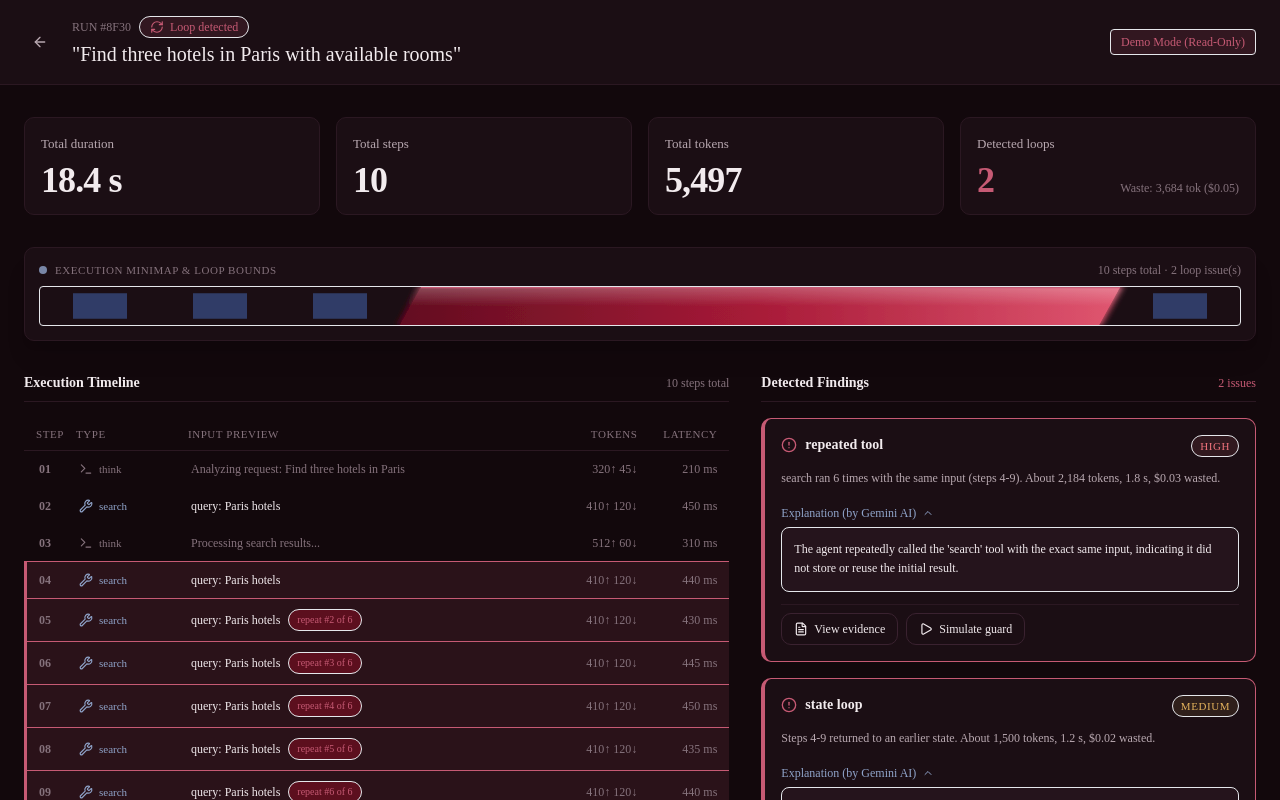
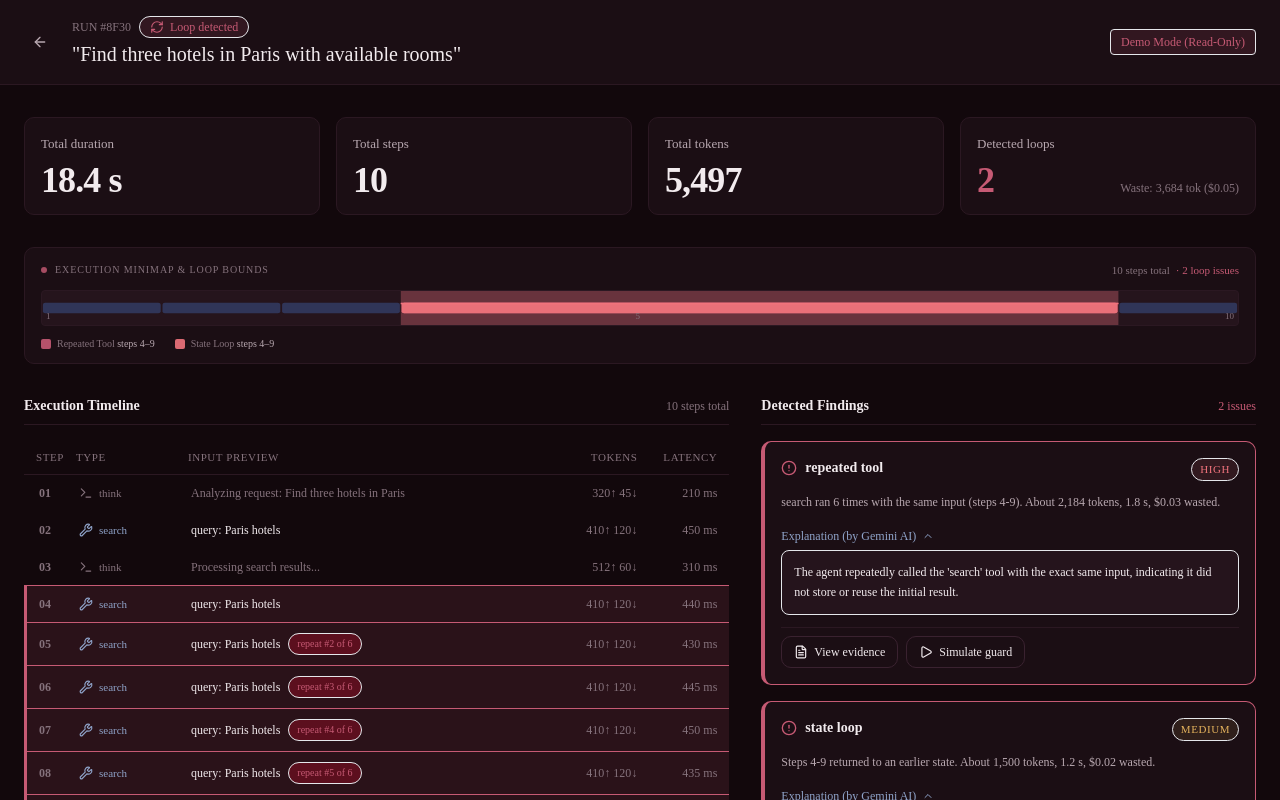
Before and after one commit to priyanshi-100506/SISYPHUS, a Next.js app in the folder frontend/: page /demo in a window 1280 px wide. Shown: the top 800 px of the page. Built offline with nearby package versions, Linux system fonts and the light colour scheme; no server answers.

Commit message:
refactor(minimap): implement segment-based SVG loop minimap with color-coded finding blocks and axis labels

```diff
--- a/frontend/src/components/ui/loop-minimap.tsx
+++ b/frontend/src/components/ui/loop-minimap.tsx
@@ -1,6 +1,18 @@
 "use client";
 
-import React, { useState } from "react";
+import React, { useRef, useState } from "react";
+
+const FINDING_COLORS: Record<string, { fill: string; border: string; label: string }> = {
+  REPEATED_TOOL:    { fill: "rgba(198,90,116,0.22)",  border: "#C65A74", label: "Repeated Tool" },
+  STATE_LOOP:       { fill: "rgba(240,115,124,0.18)", border: "#F0737C", label: "State Loop" },
+  RETRY_STORM:      { fill: "rgba(227,178,92,0.20)",  border: "#E3B25C", label: "Retry Storm" },
+  EXECUTION_BLOAT:  { fill: "rgba(143,163,201,0.18)", border: "#8FA3C9", label: "Execution Bloat" },
+  TOOL_OSCILLATION: { fill: "rgba(198,90,116,0.15)",  border: "#C65A74", label: "Oscillation" },
+};
+
+function getColor(type: string) {
+  return FINDING_COLORS[type] ?? { fill: "rgba(198,90,116,0.18)", border: "#C65A74", label: type.replace(/_/g, " ") };
+}
 
 export interface FlaggedRange {
   step_start: number;
@@ -26,185 +38,217 @@ export const LoopMinimap: React.FC<LoopMinimapProps> = ({
   onStepClick,
   onRangeHover,
 }) => {
-  const [tooltip, setTooltip] = useState<{
-    text: string;
-    x: number;
-    y: number;
-  } | null>(null);
+  const containerRef = useRef<HTMLDivElement>(null);
+  const [tooltip, setTooltip] = useState<{ text: string; x: number; y: number } | null>(null);
 
   if (totalSteps <= 0) return null;
 
-  const width = 800;
-  const height = 48;
-  const tickGap = width / Math.max(totalSteps, 1);
+  const TRACK_H = 36;
+  const BAR_H = 11;
+  const BAR_Y = (TRACK_H - BAR_H) / 2;
 
-  const getFlaggedRange = (step: number): FlaggedRange | undefined => {
-    return flaggedRanges.find(
-      (r) => step >= r.step_start && step <= r.step_end
-    );
-  };
+  const getFlaggedRange = (step: number) =>
+    flaggedRanges.find((r) => step >= r.step_start && step <= r.step_end);
+
+  const isFlaggedStep = (step: number) => Boolean(getFlaggedRange(step));
 
   return (
-    <div className="w-full bg-surface border border-border-soft rounded-tile p-3.5 shadow-xl relative overflow-hidden select-none">
-      <div className="flex items-center justify-between text-xs text-muted mb-2 font-mono">
+    <div
+      ref={containerRef}
+      className="w-full bg-surface border border-border-soft rounded-tile select-none"
+      style={{ padding: "14px 16px 12px" }}
+    >
+      {/* Header */}
+      <div className="flex items-center justify-between mb-3">
         <div className="flex items-center gap-2">
-          <span className="w-2 h-2 rounded-full bg-accent animate-pulse-slow" />
-          <span className="text-[11px] uppercase font-sans tracking-wider text-faint font-medium">
-            Execution Minimap & Loop Bounds
+          <span
+            className="w-1.5 h-1.5 rounded-full animate-pulse-slow"
+            style={{ background: "var(--stuck)" }}
+          />
+          <span
+            className="uppercase font-sans font-medium tracking-widest"
+            style={{ fontSize: 10, color: "var(--text-faint)", letterSpacing: "0.09em" }}
+          >
+            Execution Minimap &amp; Loop Bounds
           </span>
         </div>
-        <span className="text-faint font-tabular">
-          {totalSteps} steps total {flaggedRanges.length > 0 && `· ${flaggedRanges.length} loop issue(s)`}
+        <span className="font-mono" style={{ fontSize: 11, color: "var(--text-faint)" }}>
+          {totalSteps} steps total
+          {flaggedRanges.length > 0 && (
+            <span style={{ color: "var(--stuck)", marginLeft: 6, fontWeight: 500 }}>
+              &middot; {flaggedRanges.length} loop issue{flaggedRanges.length !== 1 ? "s" : ""}
+            </span>
+          )}
         </span>
       </div>
 
-      <div className="relative w-full h-[40px] bg-surface-2/90 rounded border border-border-soft/60 overflow-hidden">
+      {/* Track */}
+      <div
+        ref={null}
+        className="relative w-full rounded overflow-hidden"
+        style={{
+          height: TRACK_H,
+          background: "var(--surface-2)",
+          border: "1px solid var(--border-soft)",
+        }}
+      >
         <svg
-          viewBox={`0 0 ${width} ${height}`}
-          className="w-full h-full cursor-pointer overflow-visible"
+          viewBox={`0 0 1000 ${TRACK_H}`}
+          className="w-full h-full"
           preserveAspectRatio="none"
+          style={{ display: "block" }}
         >
-          <defs>
-            <linearGradient id="gloss-overlay" x1="0%" y1="0%" x2="0%" y2="100%">
-              <stop offset="0%" stopColor="#FFFFFF" stopOpacity="0.25" />
-              <stop offset="50%" stopColor="#FFFFFF" stopOpacity="0" />
-            </linearGradient>
-
-            <linearGradient id="stuck-impasto-gradient" x1="0%" y1="0%" x2="100%" y2="0%">
-              <stop offset="0%" stopColor="#630D20" />
-              <stop offset="50%" stopColor="#A81B38" />
-              <stop offset="100%" stopColor="#E05670" />
-            </linearGradient>
-
-            <filter id="stuck-glow" x="-20%" y="-20%" width="140%" height="140%">
-              <feGaussianBlur stdDeviation="3" result="blur" />
-              <feComposite in="SourceGraphic" in2="blur" operator="over" />
-            </filter>
-          </defs>
-
-          {/* Background Step Ticks */}
+          {/* Clean step segments */}
           {Array.from({ length: totalSteps }).map((_, i) => {
             const stepNum = i + 1;
-            const x = i * tickGap;
-            const isFlagged = Boolean(getFlaggedRange(stepNum));
-            const isHovered = hoveredStep === stepNum;
+            const x = (i / totalSteps) * 1000;
+            const w = Math.max((1000 / totalSteps) - 1.5, 1);
+            const flagged = isFlaggedStep(stepNum);
             const isSelected = selectedStep === stepNum;
+            const isHov = hoveredStep === stepNum;
 
-            if (isFlagged) return null;
+            if (flagged) return null;
 
             return (
-              <g key={`step-tick-${stepNum}`}>
-                <line
-                  x1={x + tickGap / 2}
-                  y1={8}
-                  x2={x + tickGap / 2}
-                  y2={height - 8}
-                  stroke={
-                    isSelected
-                      ? "var(--accent-light)"
-                      : isHovered
-                      ? "var(--accent)"
-                      : "var(--accent-deep)"
+              <rect
+                key={stepNum}
+                x={x + 0.75}
+                y={BAR_Y}
+                width={w}
+                height={BAR_H}
+                rx={2}
+                fill={
+                  isSelected
+                    ? "var(--accent-light)"
+                    : isHov
+                    ? "var(--accent)"
+                    : "var(--accent-deep)"
+                }
+                opacity={isSelected || isHov ? 1 : 0.5}
+                style={{ cursor: "pointer" }}
+                onClick={() => onStepClick?.(stepNum)}
+                onMouseEnter={() => {
+                  const rect = containerRef.current?.getBoundingClientRect();
+                  if (rect) {
+                    const svgX = ((i + 0.5) / totalSteps) * rect.width + rect.left;
+                    setTooltip({ text: `Step ${stepNum}`, x: svgX, y: rect.top - 36 });
                   }
-                  strokeWidth={Math.max(2, tickGap * 0.45)}
-                  opacity={isHovered || isSelected ? 1 : 0.65}
+                }}
+                onMouseLeave={() => setTooltip(null)}
+              />
+            );
+          })}
+
+          {/* Flagged range blocks — rendered on top of clean steps */}
+          {flaggedRanges.map((range, idx) => {
+            const color = getColor(range.type);
+            const startFrac = (range.step_start - 1) / totalSteps;
+            const endFrac = range.step_end / totalSteps;
+            const x = startFrac * 1000;
+            const w = Math.max((endFrac - startFrac) * 1000, 4);
+
+            return (
+              <g key={idx}>
+                {/* Soft zone wash */}
+                <rect x={x} y={0} width={w} height={TRACK_H} fill={color.fill} />
+                {/* Solid bar */}
+                <rect
+                  x={x + 0.75}
+                  y={BAR_Y}
+                  width={Math.max(w - 1.5, 1)}
+                  height={BAR_H}
+                  rx={2}
+                  fill={color.border}
+                  opacity={0.88}
+                  style={{ cursor: "pointer" }}
+                  onClick={() => onStepClick?.(range.step_start)}
+                  onMouseEnter={() => {
+                    onRangeHover?.(range);
+                    const rect = containerRef.current?.getBoundingClientRect();
+                    if (rect) {
+                      const midFrac = (startFrac + endFrac) / 2;
+                      setTooltip({
+                        text: `${color.label} · steps ${range.step_start}–${range.step_end}`,
+                        x: midFrac * rect.width + rect.left,
+                        y: rect.top - 36,
+                      });
+                    }
+                  }}
+                  onMouseLeave={() => { onRangeHover?.(null); setTooltip(null); }}
                 />
+                {/* Top accent line */}
+                <rect x={x} y={BAR_Y} width={w} height={1.5} fill={color.border} opacity={1} />
               </g>
             );
           })}
 
-          {/* Flagged Ranges with 20-degree Slanted Diagonal Boundary */}
-          {flaggedRanges.map((range, index) => {
-            const startIdx = Math.max(0, range.step_start - 1);
-            const endIdx = Math.min(totalSteps - 1, range.step_end - 1);
+          {/* Selected step overlay */}
+          {selectedStep && selectedStep >= 1 && selectedStep <= totalSteps && (
+            <rect
+              x={((selectedStep - 1) / totalSteps) * 1000}
+              y={0}
+              width={1000 / totalSteps}
+              height={TRACK_H}
+              fill="var(--accent)"
+              opacity={0.18}
+              style={{ pointerEvents: "none" }}
+            />
+          )}
+        </svg>
 
-            const startX = startIdx * tickGap;
-            const endX = (endIdx + 1) * tickGap;
-            const diagOffset = Math.min(14, tickGap * 1.5); // ~20 deg slant
+        {/* Step number axis labels */}
+        <div
+          className="absolute inset-x-0 flex justify-between pointer-events-none"
+          style={{ bottom: 2, padding: "0 4px" }}
+        >
+          <span className="font-mono" style={{ fontSize: 9, color: "var(--text-faint)" }}>1</span>
+          {totalSteps > 4 && (
+            <span className="font-mono" style={{ fontSize: 9, color: "var(--text-faint)" }}>
+              {Math.ceil(totalSteps / 2)}
+            </span>
+          )}
+          <span className="font-mono" style={{ fontSize: 9, color: "var(--text-faint)" }}>{totalSteps}</span>
+        </div>
+      </div>
 
-            const pathD = `
-              M ${startX + diagOffset} 0
-              L ${endX} 0
-              L ${endX - diagOffset} ${height}
-              L ${startX} ${height}
-              Z
-            `;
-
+      {/* Legend */}
+      {flaggedRanges.length > 0 && (
+        <div className="flex items-center gap-5 mt-2.5 flex-wrap">
+          {flaggedRanges.map((r, i) => {
+            const color = getColor(r.type);
             return (
-              <g
-                key={`range-${index}`}
-                className="transition-all duration-150 hover:brightness-110"
-                filter="url(#stuck-glow)"
-                onMouseEnter={(e) => {
-                  onRangeHover?.(range);
-                  const rect = e.currentTarget.getBoundingClientRect();
-                  setTooltip({
-                    text: `${range.type}: ${range.description} (Steps ${range.step_start}-${range.step_end})`,
-                    x: rect.left + rect.width / 2,
-                    y: rect.top - 40,
-                  });
-                }}
-                onMouseLeave={() => {
-                  onRangeHover?.(null);
-                  setTooltip(null);
-                }}
-                onClick={() => onStepClick?.(range.step_start)}
-              >
-                {/* Thick Oxblood Impasto Fill */}
-                <path d={pathD} fill="url(#stuck-impasto-gradient)" />
-                {/* Gloss Overlay */}
-                <path d={pathD} fill="url(#gloss-overlay)" />
-                {/* Oxblood Gloss Top Catchlight Stroke */}
-                <path
-                  d={`M ${startX + diagOffset} 0 L ${endX} 0`}
-                  stroke="var(--stuck)"
-                  strokeWidth="3"
+              <div key={i} className="flex items-center gap-1.5">
+                <span
+                  className="inline-block rounded-sm"
+                  style={{ width: 10, height: 10, background: color.border, opacity: 0.9 }}
                 />
-              </g>
+                <span className="font-mono" style={{ fontSize: 10, color: "var(--text-faint)" }}>
+                  {color.label}&nbsp;<span style={{ color: "var(--text-muted)" }}>steps {r.step_start}–{r.step_end}</span>
+                </span>
+              </div>
             );
           })}
+        </div>
+      )}
 
-          {/* Click / Hover Target overlay */}
-          {Array.from({ length: totalSteps }).map((_, i) => {
-            const stepNum = i + 1;
-            const x = i * tickGap;
-            const range = getFlaggedRange(stepNum);
-
-            return (
-              <rect
-                key={`target-${stepNum}`}
-                x={x}
-                y={0}
-                width={tickGap}
-                height={height}
-                fill="transparent"
-                onClick={() => onStepClick?.(stepNum)}
-                onMouseEnter={(e) => {
-                  if (range) onRangeHover?.(range);
-                  const rect = e.currentTarget.getBoundingClientRect();
-                  setTooltip({
-                    text: range
-                      ? `Step ${stepNum} [${range.type}]: ${range.description}`
-                      : `Step ${stepNum}`,
-                    x: rect.left + rect.width / 2,
-                    y: rect.top - 32,
-                  });
-                }}
-                onMouseLeave={() => {
-                  if (range) onRangeHover?.(null);
-                  setTooltip(null);
-                }}
-              />
-            );
-          })}
-        </svg>
-      </div>
-
-      {/* Floating Tooltip */}
+      {/* Tooltip */}
       {tooltip && (
         <div
-          className="fixed z-50 px-3 py-1.5 text-xs font-sans bg-surface-3 text-text border border-border rounded-md shadow-2xl pointer-events-none transform -translate-x-1/2 whitespace-nowrap box-ridge"
-          style={{ left: `${tooltip.x}px`, top: `${tooltip.y}px` }}
+          className="fixed z-50 pointer-events-none"
+          style={{
+            left: tooltip.x,
+            top: tooltip.y,
+            transform: "translateX(-50%)",
+            background: "var(--surface-3, #2C1A22)",
+            border: "1px solid var(--border)",
+            borderRadius: 6,
+            padding: "4px 10px",
+            fontSize: 11,
+            color: "var(--text)",
+            whiteSpace: "nowrap",
+            boxShadow: "0 4px 20px rgba(0,0,0,0.55)",
+            fontFamily: "var(--font-geist-mono), monospace",
+          }}
         >
           {tooltip.text}
         </div>
```
